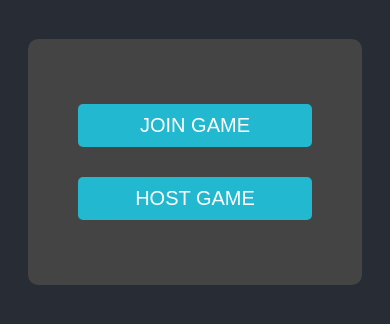
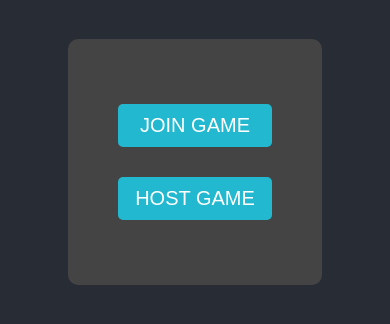
Before and after one commit to M0zzi3/TradeGame, a Flask app: page / in a window 390 px wide. Shown: the top 324 px of the page. Run offline with Flask 3, Linux system fonts and the light colour scheme; some libraries are stand-ins or nearby versions.

Commit message:
edit all template

```diff
--- a/static/css/base.css
+++ b/static/css/base.css
@@ -1,11 +1,23 @@
 * {
   margin: 0px;
   border: 0px;
+  -webkit-box-sizing: border-box;
+  -moz-box-sizing: border-box;
+  box-sizing: border-box;
 }
-
+.content {
+  background-color: #444444;
+  border-radius: 10px;
+  color: #ffffff;
+  margin: auto;
+  margin-top: 10%;
+  padding: 50px;
+  width: 40%;
+}
 :root {
   --background_color: #282c34;
   --element_color: #22b8cf;
+  --width: 100%;
 }
 
 body {
--- a/static/css/home.css
+++ b/static/css/home.css
@@ -1,15 +1,5 @@
-.login-container {
-  background-color: #444444;
-  border-radius: 10px;
-  color: #ffffff;
-  margin: auto;
-  margin-top: 10%;
-  padding: 50px;
-  width: 30%;
-}
-
 button {
-  background-color: #22b8cf;
+  background-color: var(--element_color);
   border: none;
   border-radius: 5px;
   color: #ffffff;
@@ -20,13 +10,24 @@ button {
   padding: 10px;
   width: 100%;
 }
+input{
+  height: 10%;
+  width: 100%;
+  padding: 10px;
+  margin-bottom: 10px;
+  font-size: 20px;
+  border-radius: 5px;
+}
+h1 {
+  color: var(--element_color);
+}
 
 @media screen and (max-width: 800px) {
-  .login-container {
-    width: 60%; /* The width is 100%, when the viewport is 800px or smaller */
+  .content {
+    width: 65%; /* The width is 100%, when the viewport is 800px or smaller */
   }
 }
 
 button:hover {
-  background-color: #22b8cf;
+  background-color: #1b8fa0;
 }
--- a/static/script/home.js
+++ b/static/script/home.js
@@ -5,10 +5,12 @@ function hostGame() {
 function joinGame() {
   const divv = document.getElementById("content");
   divv.innerHTML = `<form method="post" class="buttons">
-    <label>Name:</label
-    ><input type="text" placeholder="Pick a name!" name="name" value="" /><input
+    <h1>Name</h1>
+    <input type="text" placeholder="Pick a name!" name="name" value="" />
+    <h1>Room Code</h1>
+    <input
         type="text"
-        placeholder="Room Code"
+        placeholder="Type Room Code"
         name="code"
         value=""
     /><button type="submit" name="join">Join a Room</button>
--- a/templates/lobbyUser.html
+++ b/templates/lobbyUser.html
@@ -1,6 +1,7 @@
 {% extends 'base.html' %} {% block body %}
-<div class="message-box">
-  <h2>Game Code: {{code}}</h2>
+<div class="content">
+  <h1>You are in game {{code}}</h1>
+  <h2>Wait for host to start game...</h2>
   <div id="content"></div>
 </div>
 <script type="text/javascript">
```
Also changed, not shown: templates/lobbyHost.html (+1 -7 lines).
